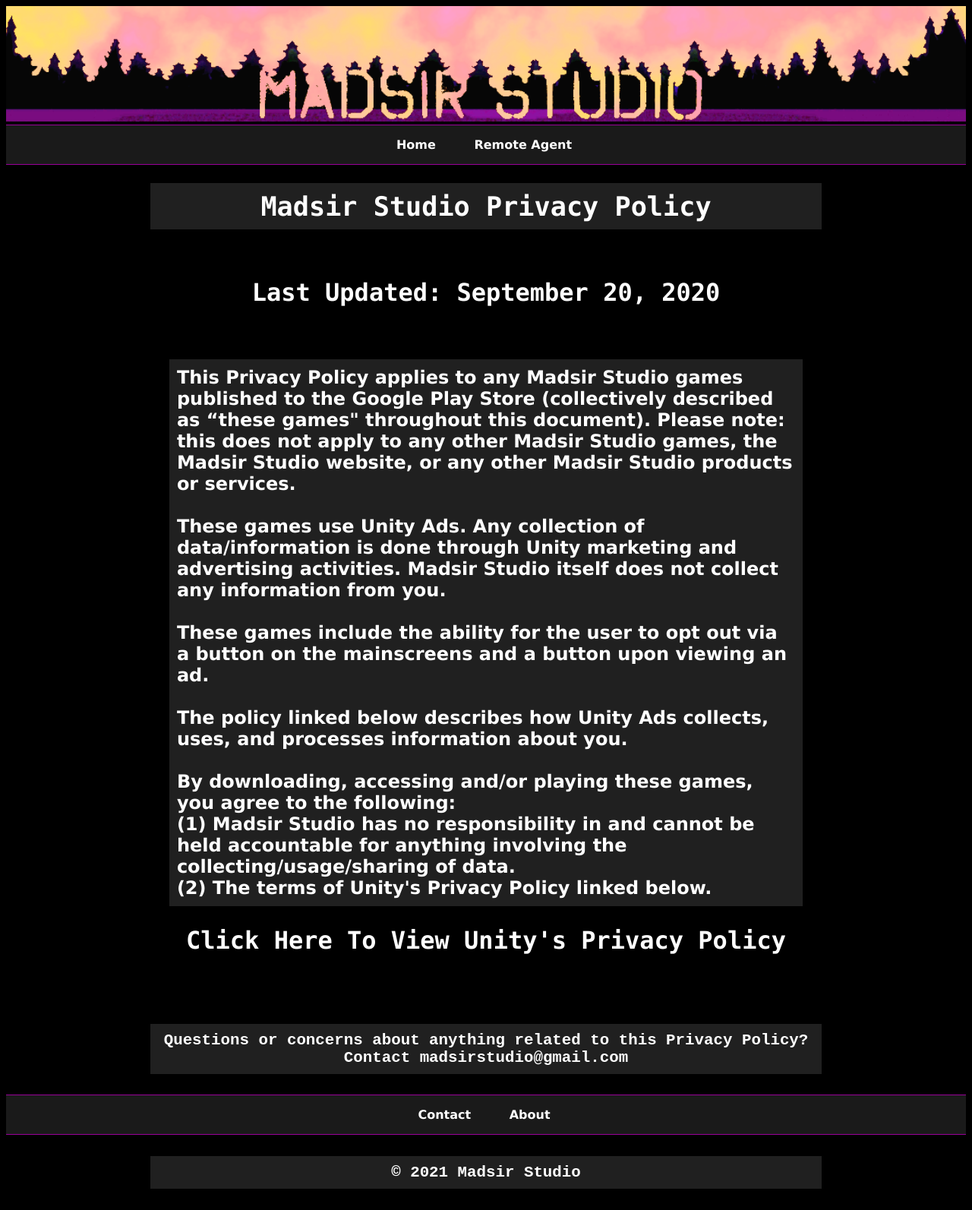
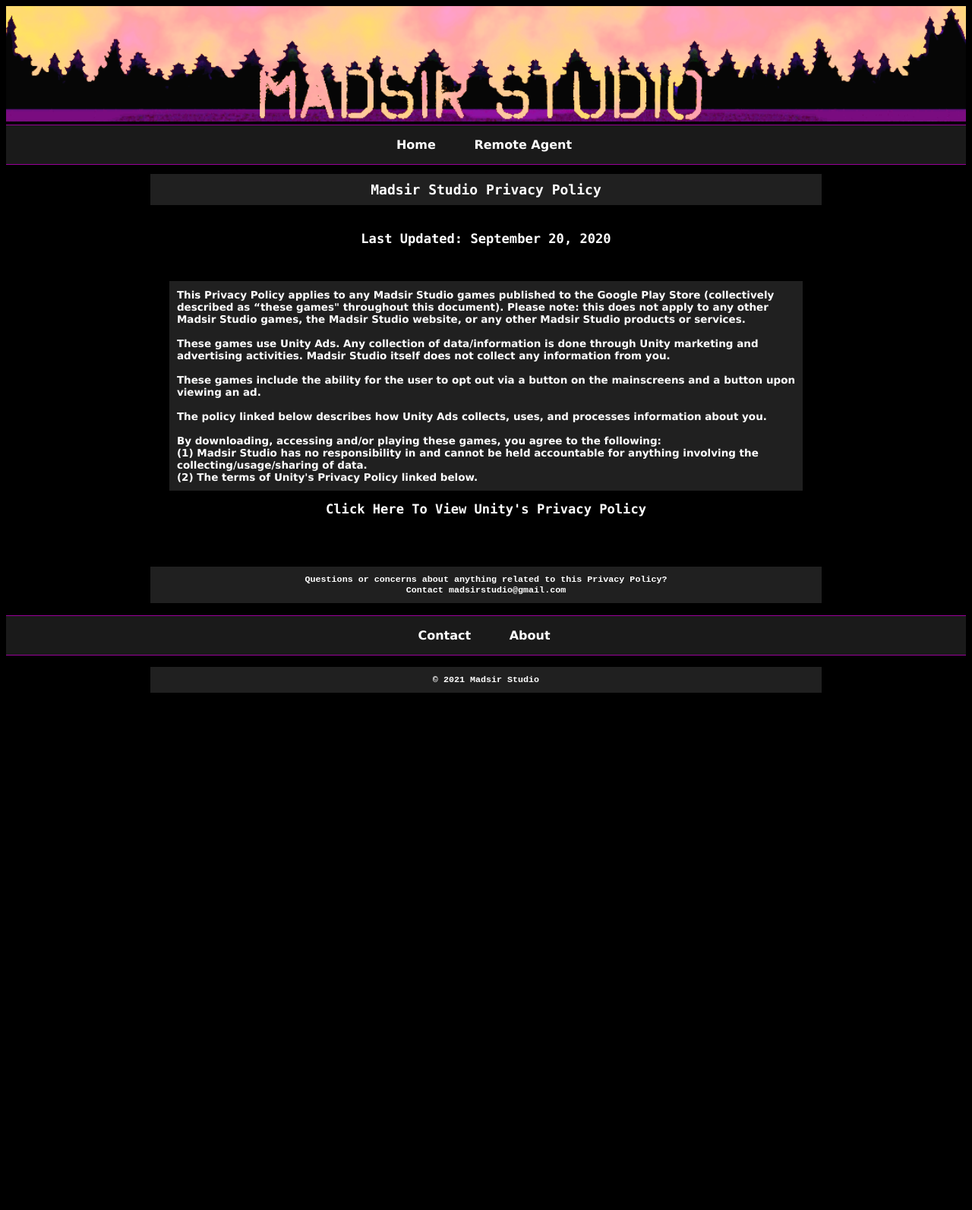
Before and after one commit to Madsir/madsirstudio.github.io, a Jekyll site: the page built from Privacy/index.html, in a window 1280 px wide. Shown: the whole page at 76% size. Built offline with Jekyll 4.4.1, drawn with Linux system fonts in a browser that asks for light colours; after the commit the page ends 928 px from its top, so only the background shows below that.

Commit message:
Update main.css

```diff
--- a/css/main.css
+++ b/css/main.css
@@ -38,7 +38,7 @@
     text-decoration: underline;
 }
 h1 {
-    font-size: 2.2em;
+    font-size: 2vh;
     font-family:"Lucida Console", 'Monaco', 'monospace';
     color: #FFF;
     text-align:center;
@@ -49,7 +49,7 @@
 }
 h2 {
 
-    font-size: 2em;
+    font-size: 1.9vh;
     font-family:"Lucida Console", 'Monaco', 'monospace';
     color: #FFF;
     text-align:center;
@@ -58,7 +58,7 @@
 }
 h3 {
 
-    font-size: 1.5em;
+    font-size: 1.5vh;
     font-family:"Lucida Console", 'Monaco', 'monospace';
     color: #FFF;
     text-align:center;
@@ -68,7 +68,7 @@
 h4 {
 
     font-family:"Courier New", 'Courier', 'monospace';
-    font-size: 1.3em;
+    font-size: 1.3vh;
     font-weight: bold;
     color: #FFF;
     text-align:center;
@@ -79,7 +79,7 @@
 }
 p {
     font-weight: bold;
-    font-size: 1.5em;
+    font-size: 1.5vh;
     color: #FFF;
     font-family: "Verdana", "Geneva", sans-serif;
     text-align: center, justify;
```
